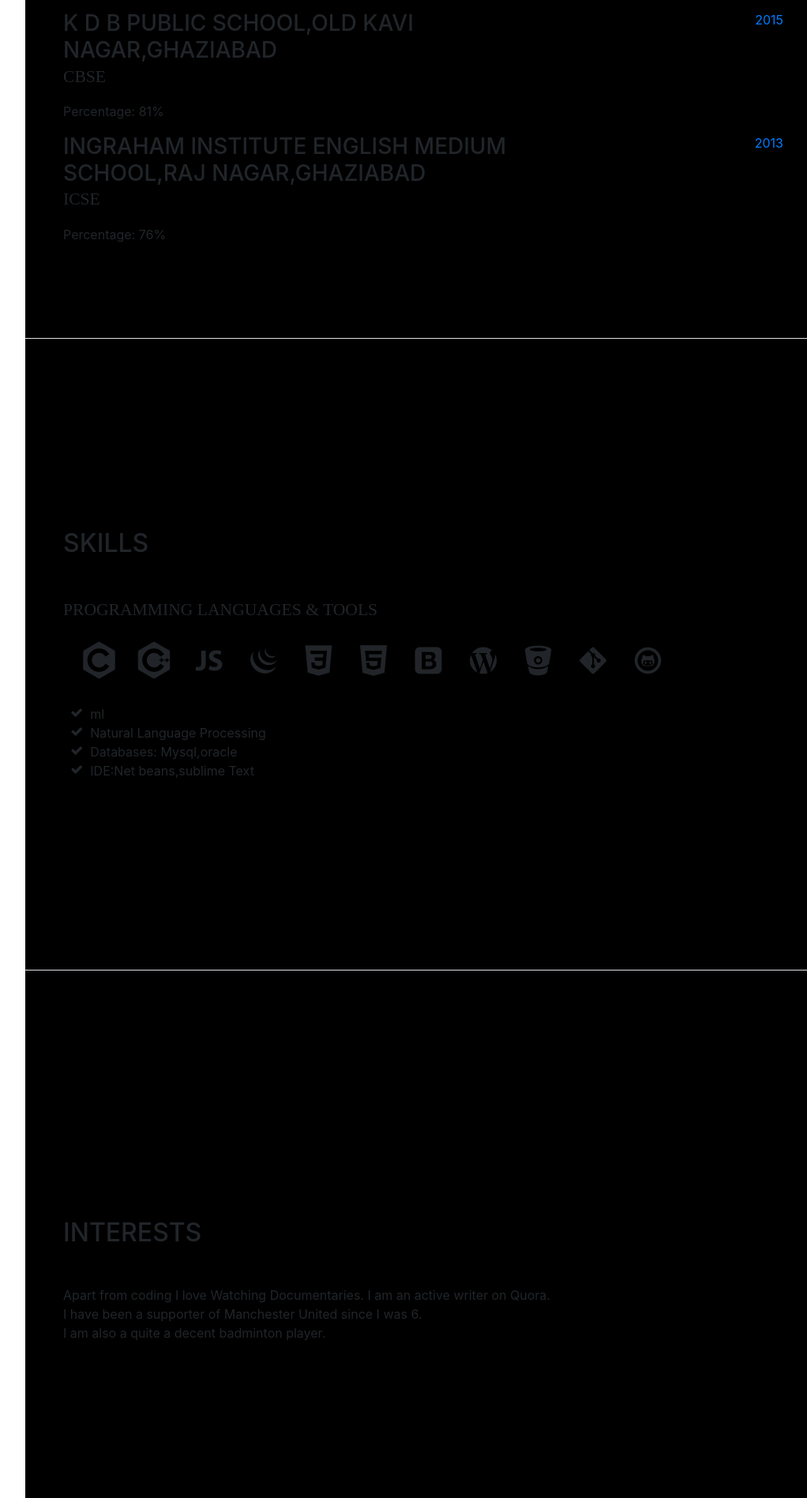
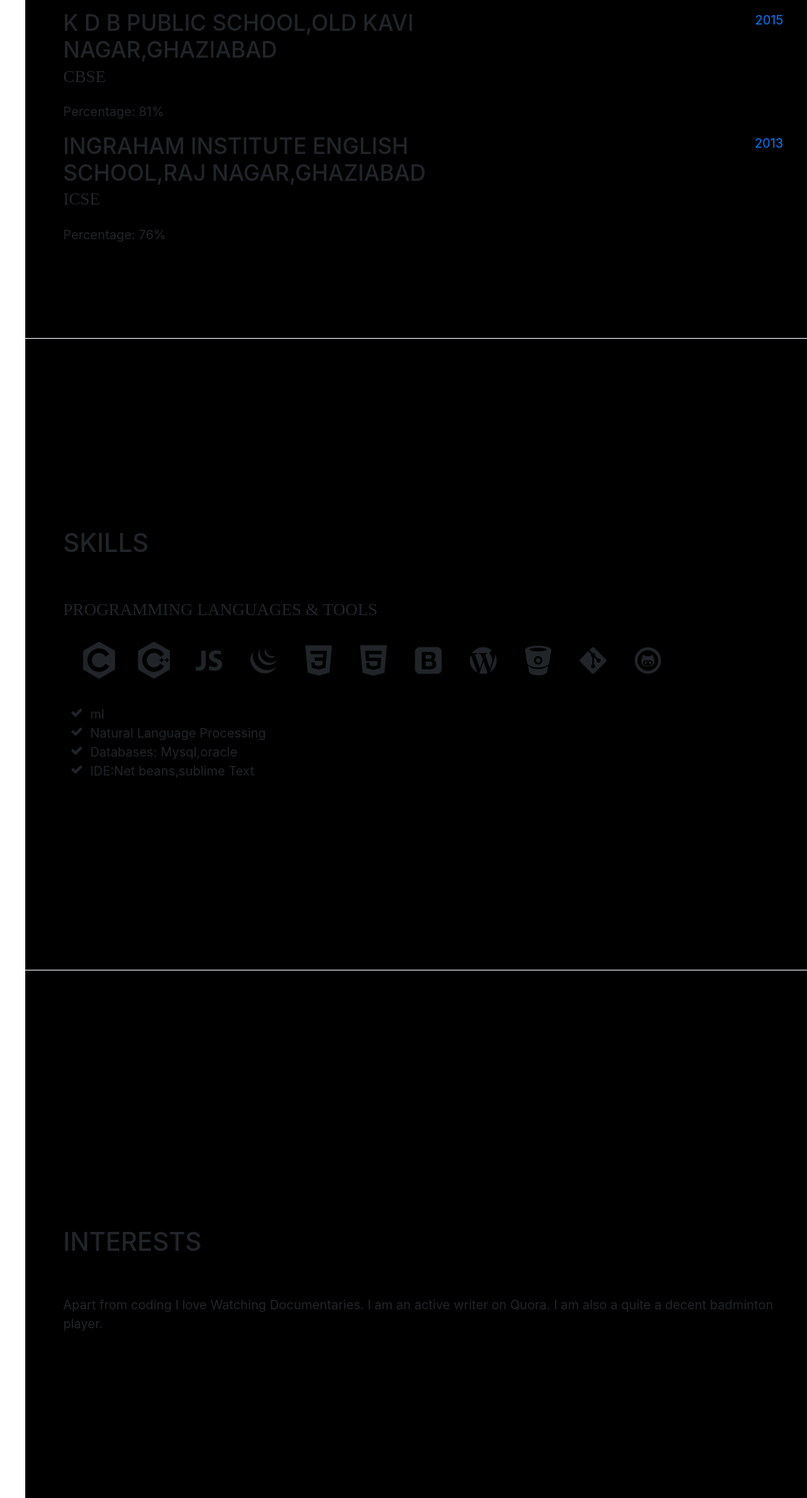
Before and after one commit to Knlsharma/webs, a website with bundled scripts: page index.html in a window 1280 px wide. Shown: the part 2364-4261 px from the top of the page at 79% size, without its empty margins (240-1262 px from the left). Built offline with nearby package versions, Linux system fonts and the light colour scheme; files whose address does not match are found by name; a web font is replaced by a local one.

Commit message:
Update index.html

```diff
--- a/index.html
+++ b/index.html
@@ -199,7 +199,7 @@
 
           <div class="resume-item d-flex flex-column flex-md-row">
             <div class="resume-content mr-auto">
-              <h3 class="mb-0">Ingraham Institute English Medium School,Raj Nagar,Ghaziabad</h3>
+              <h3 class="mb-0">Ingraham Institute English School,Raj Nagar,Ghaziabad</h3>
               <div class="subheading mb-3">ICSE</div>
               <p>Percentage: 76%</p>
             </div>
@@ -277,7 +277,7 @@
       <section class="resume-section p-3 p-lg-5 d-flex flex-column" id="interests">
         <div class="my-auto">
           <h2 class="mb-5">Interests</h2>
-          <p>Apart from coding I love Watching Documentaries. I am an active writer on Quora.<br> I have been a supporter of Manchester United since I was 6. <br>
+          <p>Apart from coding I love Watching Documentaries. I am an active writer on Quora.
           I am also a quite a decent badminton player.</p>
         </div>
       </section>
```
